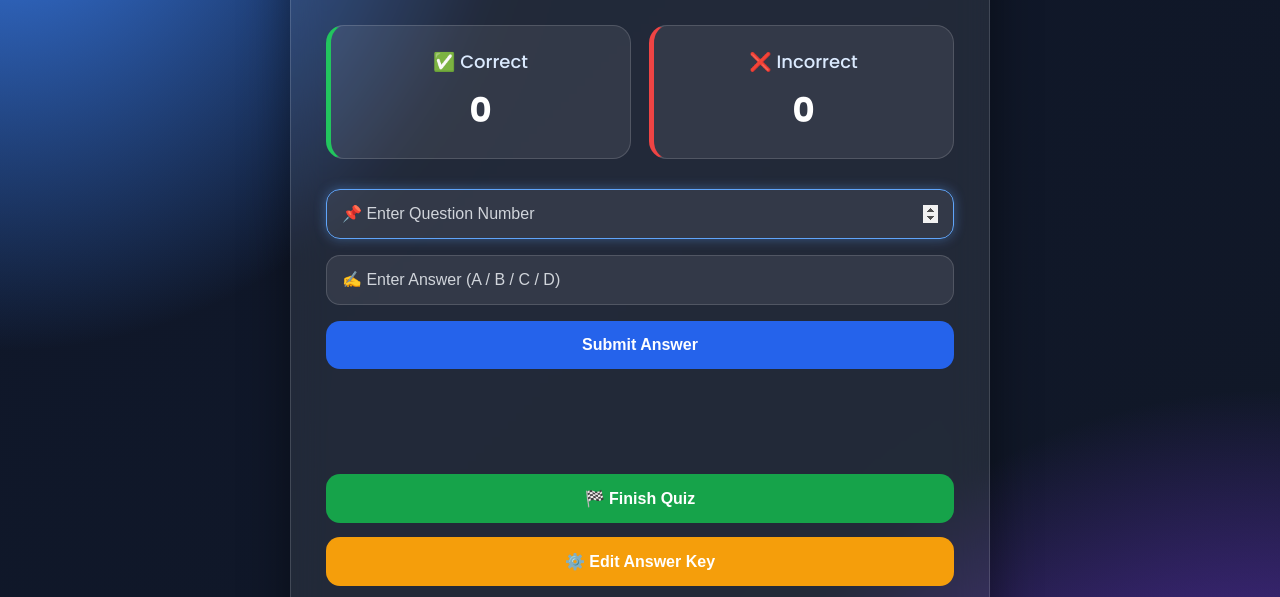
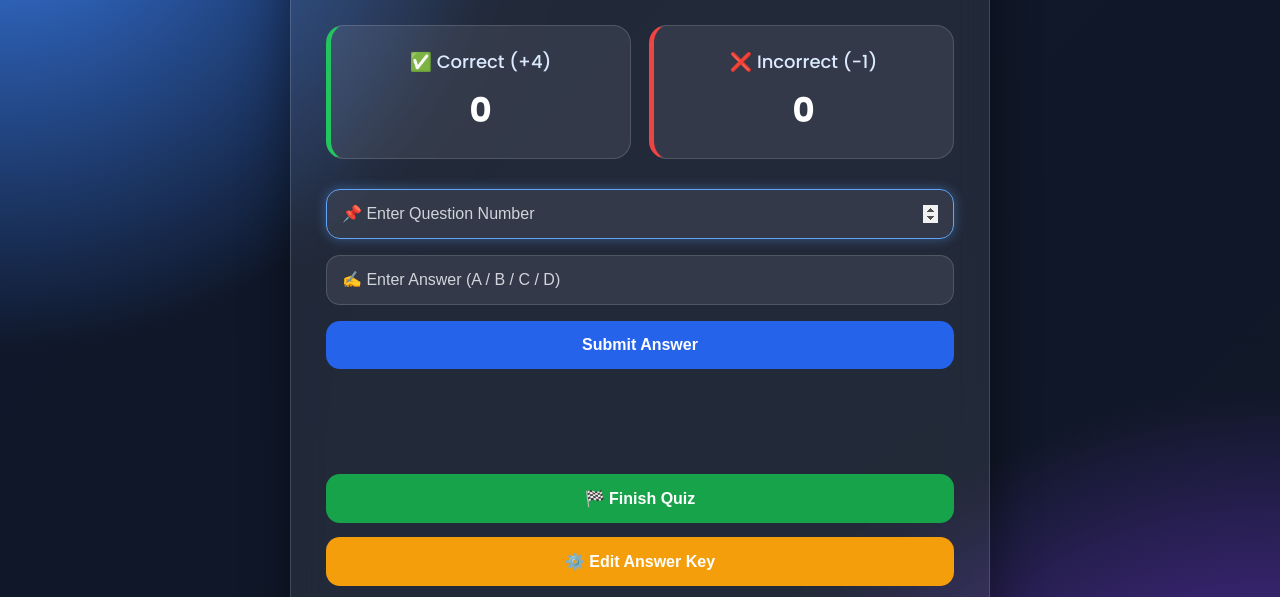
Before and after one commit to kuaman-student/quiz-master-arena, a plain HTML site: page index.html in a window 1280 px wide. Shown: the part 167-764 px from the top of the page. Drawn offline with Linux system fonts and the light colour scheme.

Commit message:
Added +4, -1 in html

```diff
--- a/index.html
+++ b/index.html
@@ -23,12 +23,12 @@
         <div class="score-board">
 
             <div class="score-card correct-card">
-                <h3>✅ Correct</h3>
+                <h3>✅ Correct (+4)</h3>
                 <p id="correct">0</p>
             </div>
 
             <div class="score-card incorrect-card">
-                <h3>❌ Incorrect</h3>
+                <h3>❌ Incorrect (-1)</h3>
                 <p id="incorrect">0</p>
             </div>
 
```
